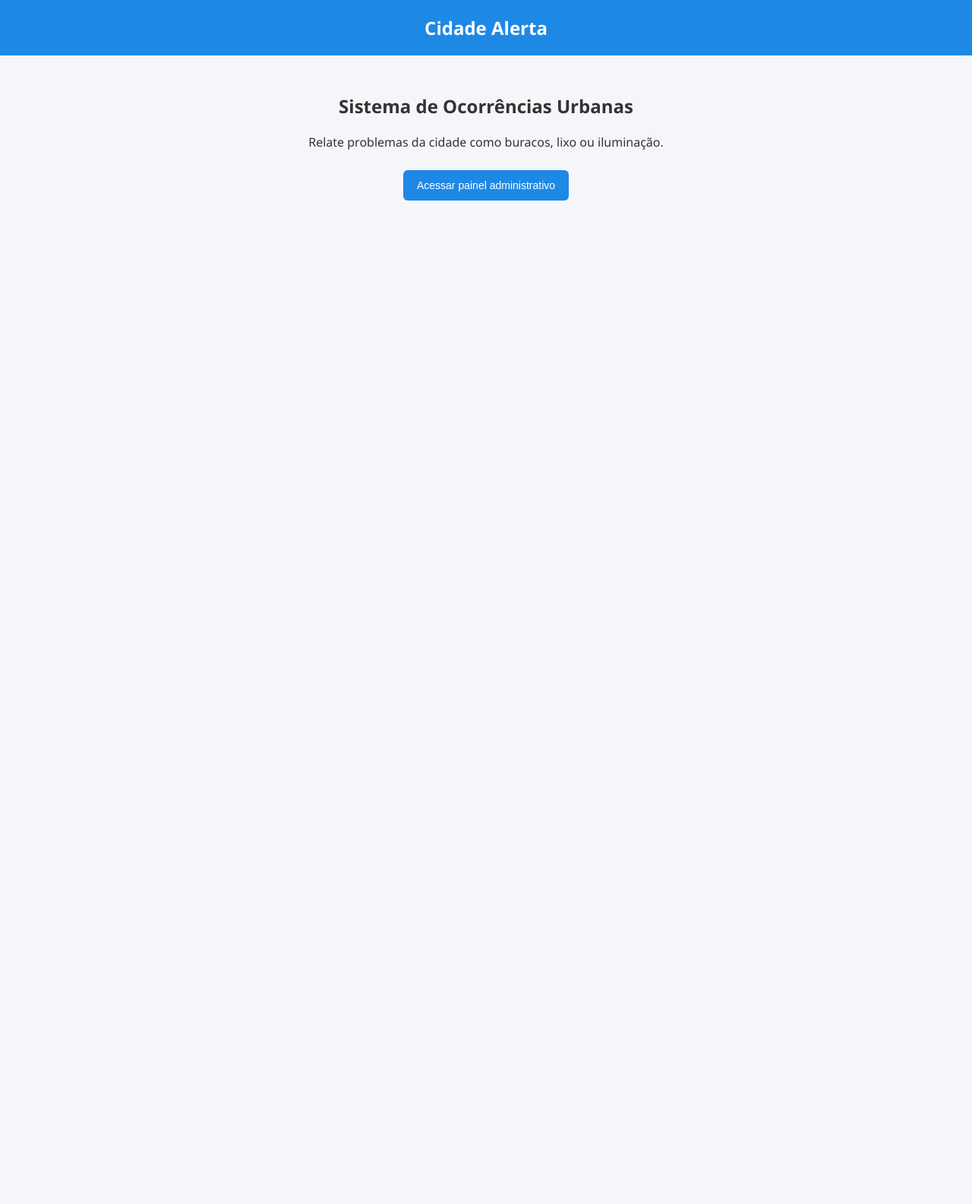
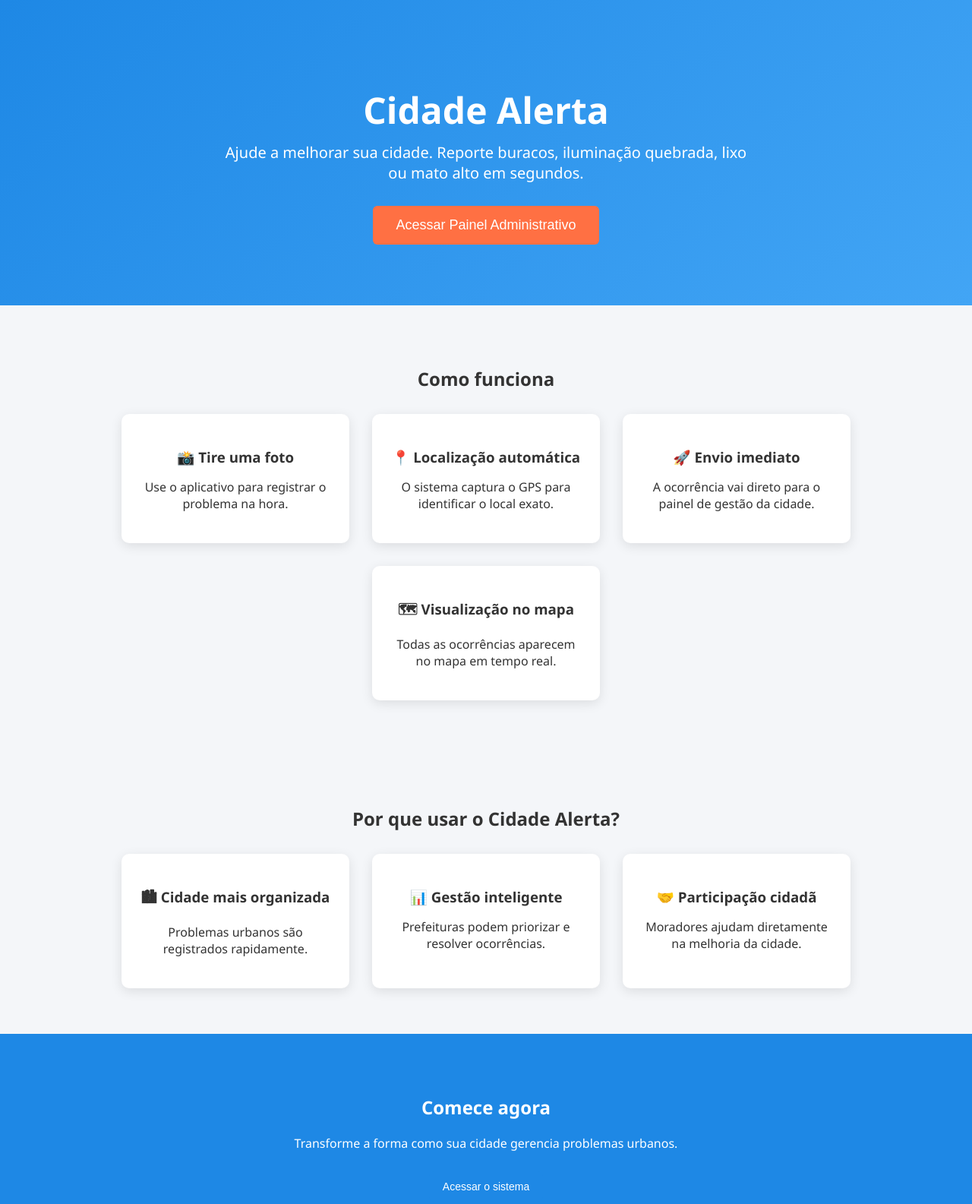
Before and after one commit to dicolab4/cidade-alert, a website: page public/index.html in a window 1280 px wide. Shown: the top 1585 px of the page at 76% size. Before the commit the page ends 800 px from the top, so only its background shows below. Drawn offline with Linux system fonts and the light colour scheme.

Commit message:
Update index

```diff
--- a/public/index.html
+++ b/public/index.html
@@ -2,27 +2,193 @@
 <html>
 
 <head>
+
 <title>Cidade Alerta</title>
+
 <link rel="stylesheet" href="style.css">
+
+<style>
+
+.hero{
+background:linear-gradient(135deg,#1e88e5,#42a5f5);
+color:white;
+padding:80px 20px;
+text-align:center;
+}
+
+.hero h1{
+font-size:48px;
+margin-bottom:10px;
+}
+
+.hero p{
+font-size:20px;
+max-width:700px;
+margin:auto;
+}
+
+.hero button{
+margin-top:30px;
+font-size:18px;
+padding:15px 30px;
+background:#ff7043;
+}
+
+.section{
+padding:60px 20px;
+text-align:center;
+}
+
+.features{
+display:flex;
+flex-wrap:wrap;
+justify-content:center;
+gap:30px;
+margin-top:30px;
+}
+
+.feature{
+background:white;
+border-radius:10px;
+padding:25px;
+width:250px;
+box-shadow:0 4px 15px rgba(0,0,0,0.1);
+}
+
+.feature h3{
+margin-bottom:10px;
+}
+
+.cta{
+background:#1e88e5;
+color:white;
+padding:60px 20px;
+text-align:center;
+}
+
+.footer{
+background:#222;
+color:#bbb;
+padding:20px;
+text-align:center;
+font-size:14px;
+}
+
+</style>
+
 </head>
 
 <body>
 
-<div class="header">
-Cidade Alerta
-</div>
+<!-- HERO -->
 
-<div class="container center">
+<div class="hero">
 
-<h2>Sistema de Ocorrências Urbanas</h2>
+<h1>Cidade Alerta</h1>
 
 <p>
-Relate problemas da cidade como buracos, lixo ou iluminação.
+Ajude a melhorar sua cidade.
+Reporte buracos, iluminação quebrada, lixo ou mato alto em segundos.
 </p>
 
 <a href="login.html">
-<button>Acessar painel administrativo</button>
+<button>Acessar Painel Administrativo</button>
 </a>
+
+</div>
+
+<!-- COMO FUNCIONA -->
+
+<div class="section">
+
+<h2>Como funciona</h2>
+
+<div class="features">
+
+<div class="feature">
+<h3>📸 Tire uma foto</h3>
+<p>
+Use o aplicativo para registrar o problema na hora.
+</p>
+</div>
+
+<div class="feature">
+<h3>📍 Localização automática</h3>
+<p>
+O sistema captura o GPS para identificar o local exato.
+</p>
+</div>
+
+<div class="feature">
+<h3>🚀 Envio imediato</h3>
+<p>
+A ocorrência vai direto para o painel de gestão da cidade.
+</p>
+</div>
+
+<div class="feature">
+<h3>🗺 Visualização no mapa</h3>
+<p>
+Todas as ocorrências aparecem no mapa em tempo real.
+</p>
+</div>
+
+</div>
+
+</div>
+
+<!-- BENEFÍCIOS -->
+
+<div class="section" style="background:#f4f6f9">
+
+<h2>Por que usar o Cidade Alerta?</h2>
+
+<div class="features">
+
+<div class="feature">
+<h3>🏙 Cidade mais organizada</h3>
+<p>
+Problemas urbanos são registrados rapidamente.
+</p>
+</div>
+
+<div class="feature">
+<h3>📊 Gestão inteligente</h3>
+<p>
+Prefeituras podem priorizar e resolver ocorrências.
+</p>
+</div>
+
+<div class="feature">
+<h3>🤝 Participação cidadã</h3>
+<p>
+Moradores ajudam diretamente na melhoria da cidade.
+</p>
+</div>
+
+</div>
+
+</div>
+
+<!-- CALL TO ACTION -->
+
+<div class="cta">
+
+<h2>Comece agora</h2>
+
+<p>
+Transforme a forma como sua cidade gerencia problemas urbanos.
+</p>
+
+<a href="login.html">
+<button>Acessar o sistema</button>
+</a>
+
+</div>
+
+<div class="footer">
+
+Cidade Alerta • Plataforma de gestão de ocorrências urbanas
 
 </div>
 
```
